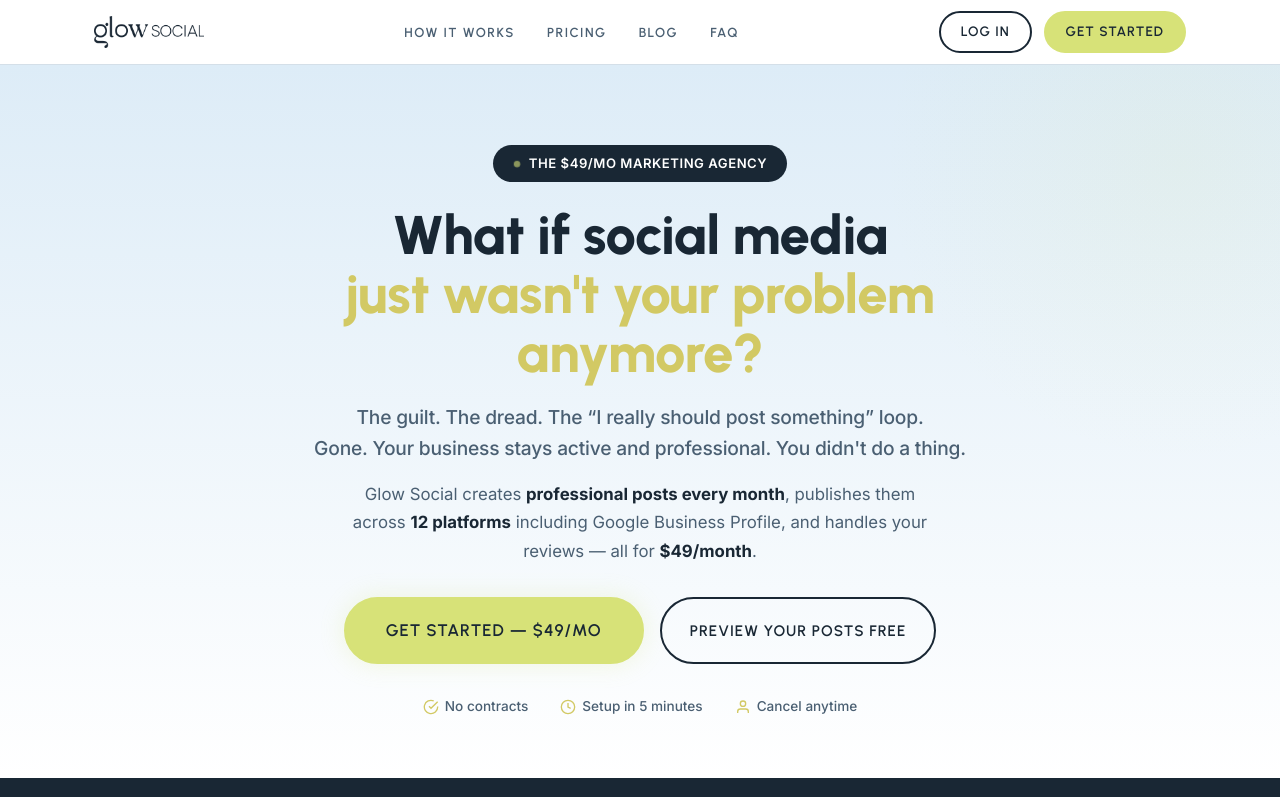
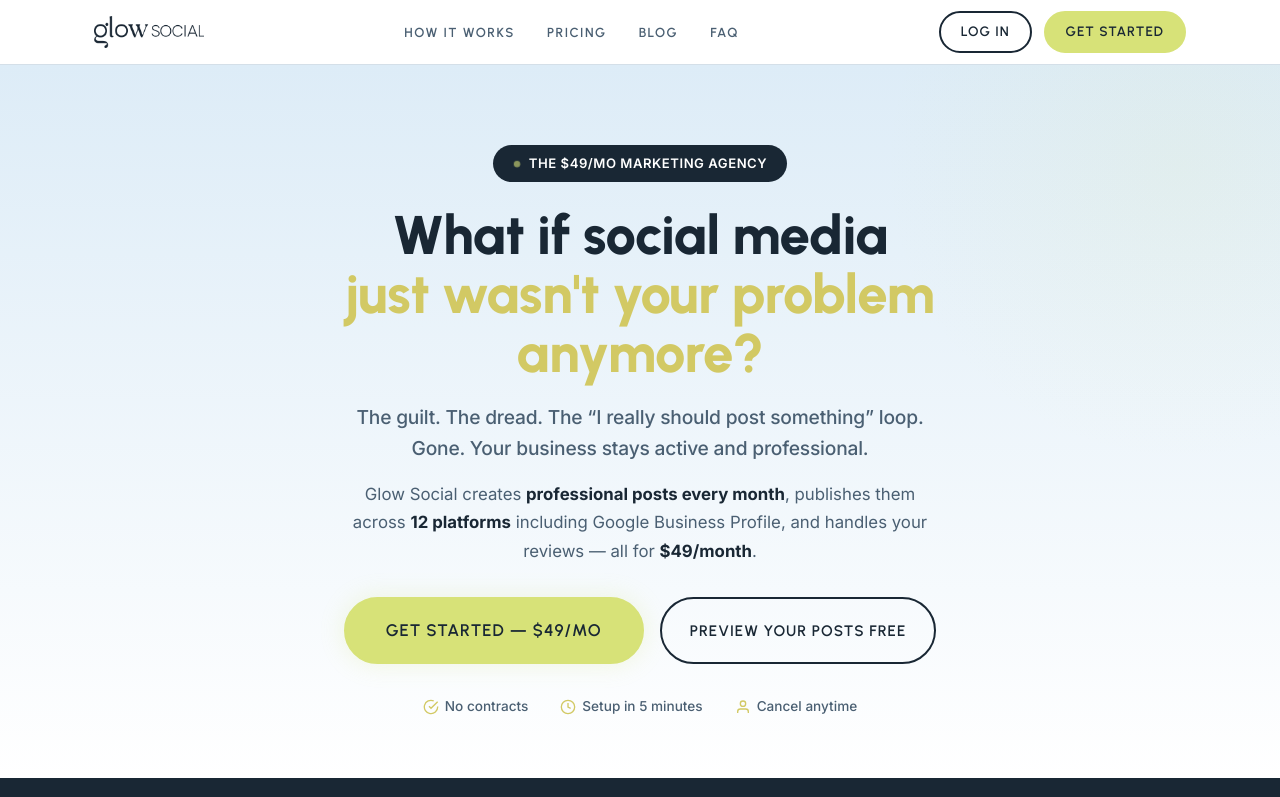
Before and after one commit to glowsocial/glowsocial.com, a Next.js app: page / in a window 1280 px wide. Shown: the top 797 px of the page. Built offline with nearby package versions, Linux system fonts and the light colour scheme.

Commit message:
copy: remove 'You didn't do a thing' from hero

```diff
--- a/app/page.js
+++ b/app/page.js
@@ -75,7 +75,7 @@
           <p className="hero-sub">
             The guilt. The dread. The &ldquo;I really should post something&rdquo; loop.
             <br />
-            Gone. Your business stays active and professional. You didn&apos;t do a thing.
+            Gone. Your business stays active and professional.
           </p>
           <p className="hero-desc">
             Glow Social creates <strong>professional posts every month</strong>,
```
